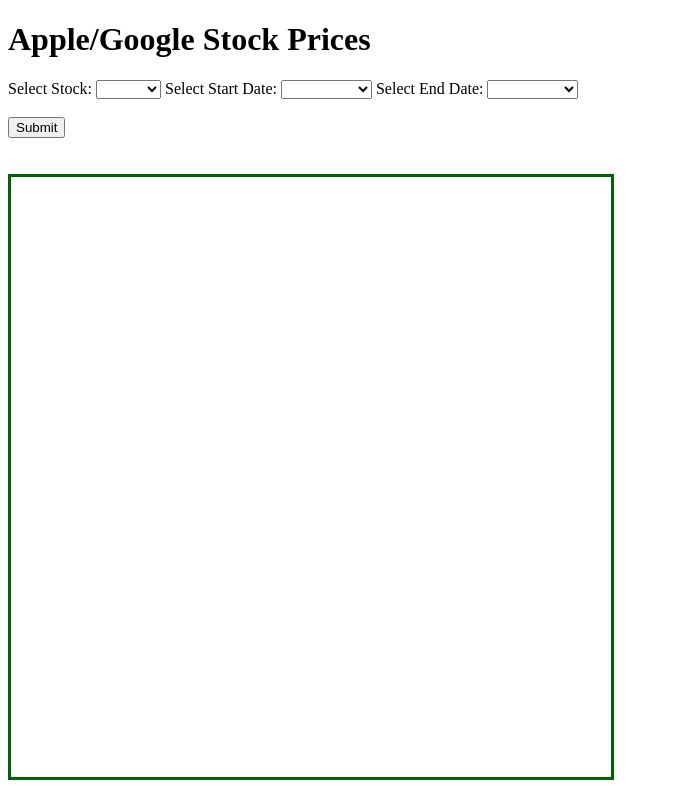
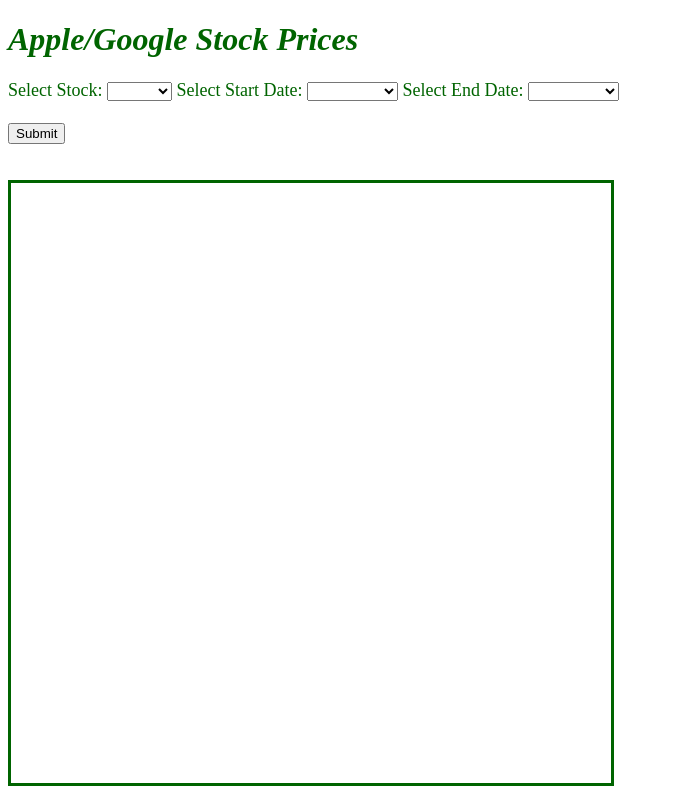
Before and after one commit to robin-england/Coding-Challenge-12, a plain HTML site: page index.html in a window 1280 px wide. Shown: the whole page, without its empty margins (0-676 px from the left). Drawn offline with nearby package versions, Linux system fonts and the light colour scheme.

Commit message:
Enhance styling for the data visualization dashboard.

```diff
--- a/style.css
+++ b/style.css
@@ -31,3 +31,11 @@ svg {
     border: solid;
     border-color: darkgreen;
 }
+h1 {
+    font-style: italic;
+    color: darkgreen
+}
+#stockFilter {
+    font-size: 18px;
+    color: darkgreen
+}
```
